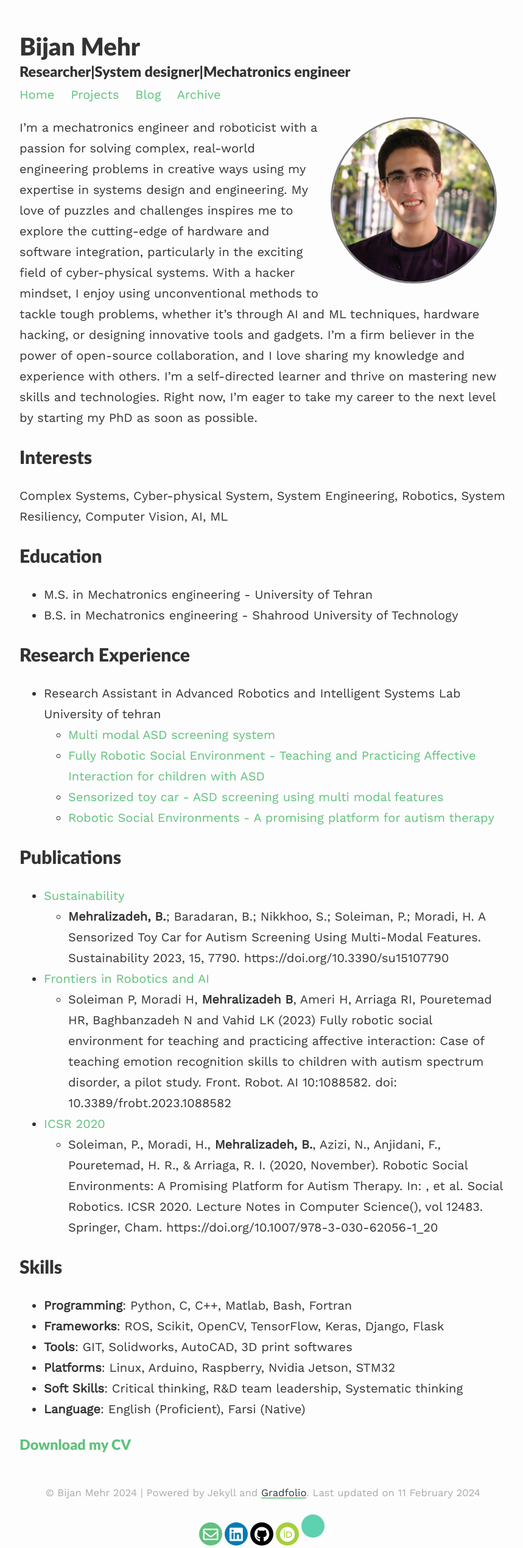
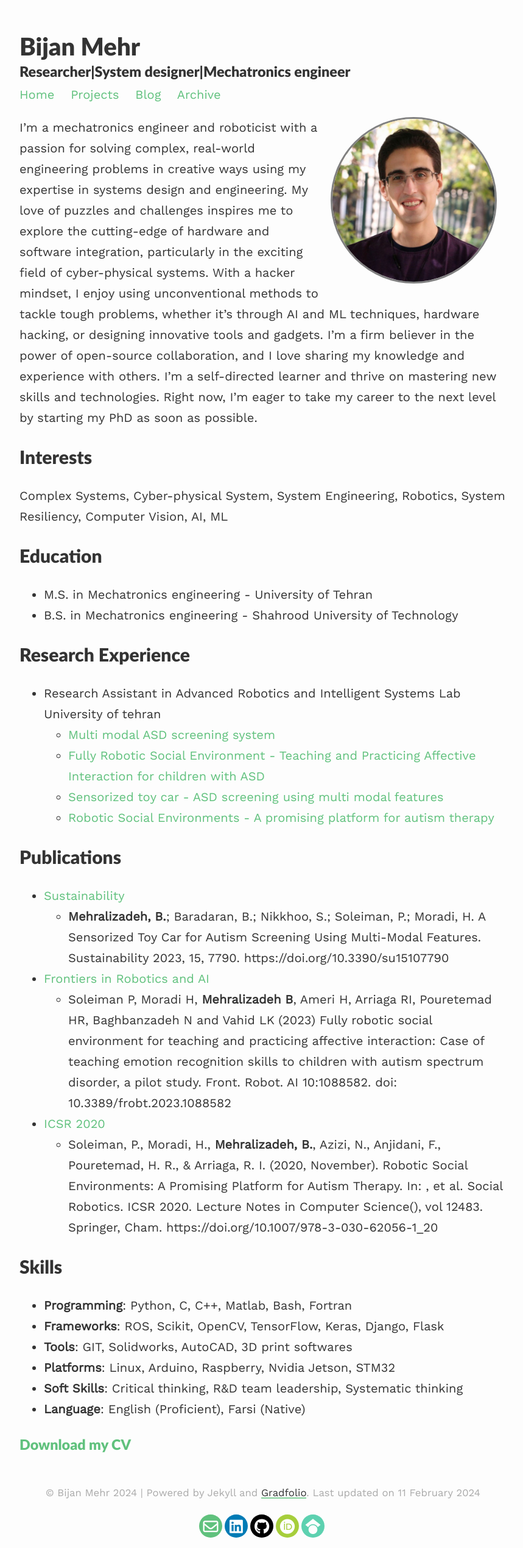
Before and after one commit to bijanmehr/bijanmehr.github.io, a Jekyll site: the page built from index.md, in a window 1280 px wide. Shown: the whole page at 61% size, without its empty margins (208-1067 px from the left). Built offline with Jekyll 4.4.1, drawn with Linux system fonts in a browser that asks for light colours; nearby versions of some CDN libraries.

Commit message:
try to add google scholar icon

```diff
--- a/_includes/social-footer.html
+++ b/_includes/social-footer.html
@@ -1,3 +1,5 @@
+<script src="https://kit.fontawesome.com/177ba7bda6.js" crossorigin="anonymous"></script>
+
 <div class="rounded-social-buttons">
 
 {%- if site.email -%}
```
